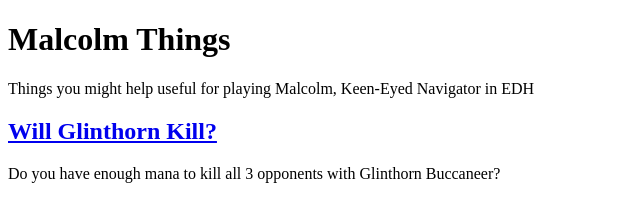
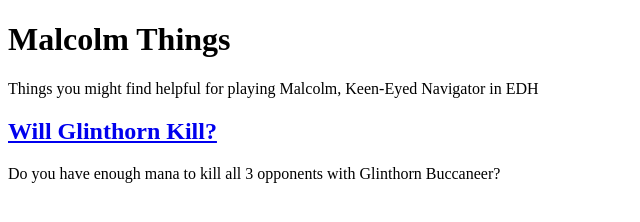
Before and after one commit to JasonQiu21/JasonQiu21.github.io, a plain HTML site: page index.html in a window 1280 px wide. Shown: the full height of the page, 0-640 px from the left. Drawn offline with Linux system fonts and the light colour scheme.

Commit message:
Update index.html
I can't english

```diff
--- a/index.html
+++ b/index.html
@@ -3,7 +3,7 @@
 <html>
 <body>
     <h1>Malcolm Things</h1>
-    <p>Things you might help useful for playing Malcolm, Keen-Eyed Navigator in EDH</p>
+    <p>Things you might find helpful for playing Malcolm, Keen-Eyed Navigator in EDH</p>
     <h2 id="-will-glinthorn-kill"><a href="will-glinthorn-kill/index.html">Will Glinthorn Kill?</a></h1>
     <p>Do you have enough mana to kill all 3 opponents with Glinthorn Buccaneer?</p>
 
```
